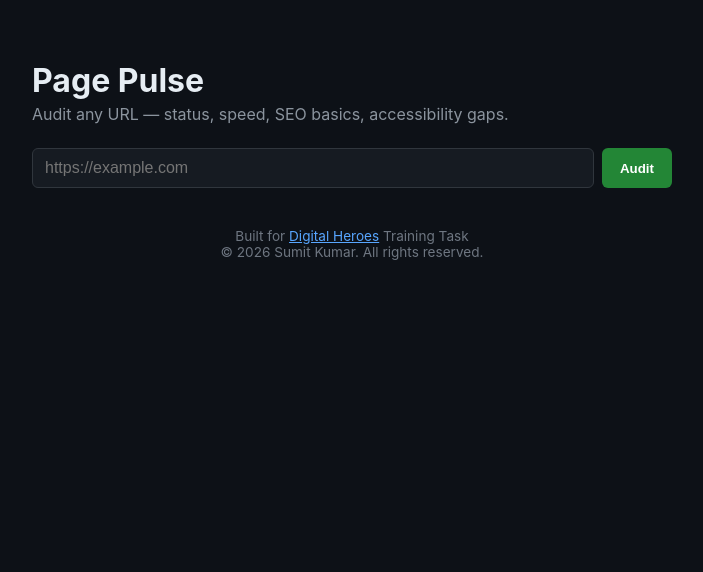
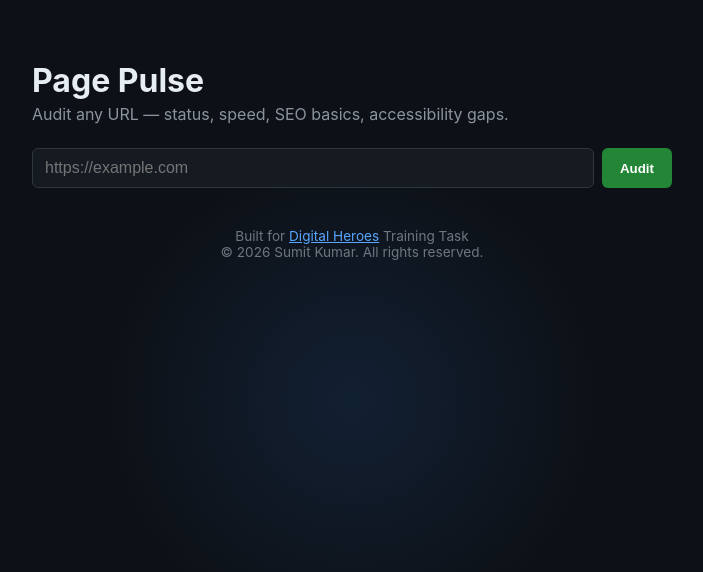
Before and after one commit to Techvenom18/page-pulse, a website: page public/index.html in a window 1280 px wide. Shown: the whole page, without its empty margins (288-991 px from the left). Drawn offline with Linux system fonts and the light colour scheme.

Commit message:
Add mouse-reactive background glow

```diff
--- a/public/app.js
+++ b/public/app.js
@@ -51,3 +51,10 @@ function escapeHtml(str) {
   div.textContent = str;
   return div.innerHTML;
 }
+
+document.addEventListener('mousemove', (e) => {
+  const xPercent = (e.clientX / window.innerWidth) * 100;
+  const yPercent = (e.clientY / window.innerHeight) * 100;
+  document.body.style.setProperty('--mouse-x', `${xPercent}%`);
+  document.body.style.setProperty('--mouse-y', `${yPercent}%`);
+});
--- a/public/style.css
+++ b/public/style.css
@@ -2,10 +2,21 @@
 
 body {
   font-family: -apple-system, BlinkMacSystemFont, "Segoe UI", sans-serif;
-  background: #0d1117;
+  --mouse-x: 50%;
+  --mouse-y: 50%;
+  background:
+    radial-gradient(
+      600px circle at var(--mouse-x) var(--mouse-y),
+      rgba(56, 139, 253, 0.12),
+      transparent 40%
+    ),
+    #0d1117;
+  background-attachment: fixed;
   color: #e6edf3;
   margin: 0;
   padding: 40px 20px;
+  min-height: 100vh;
+  transition: background 0.1s ease-out;
 }
 
 .container {
```
